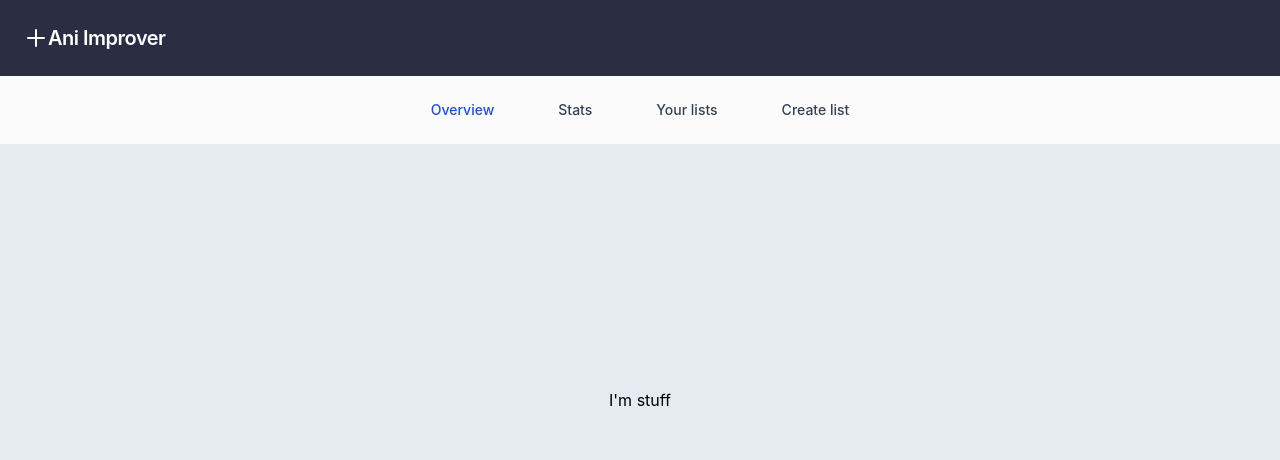
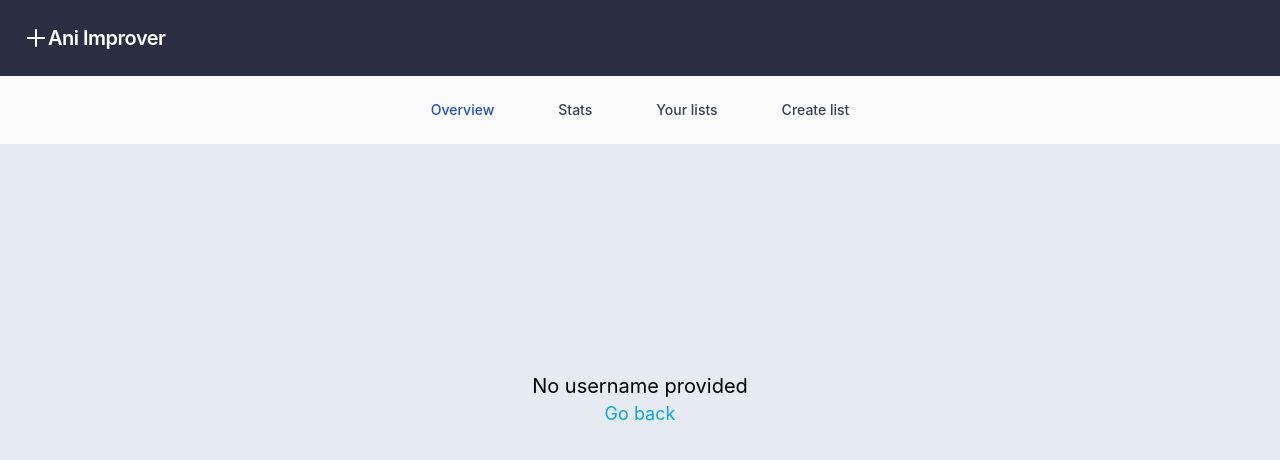
Before and after one commit to TheColorman/ani-improver, a Next.js app: page /overview in a window 1280 px wide. Shown: the top 460 px of the page. Built offline with nearby package versions, Linux system fonts and the light colour scheme; no server answers.

Commit message:
Began work on overview page

```diff
--- a/pages/overview.tsx
+++ b/pages/overview.tsx
@@ -1,27 +1,141 @@
 import type { NextPage } from 'next'
+import type { ApiOverviewResponse, ApiOverview } from '../types'
+import Header from '../components/Header'
+import Nav from '../components/Nav'
 import Head from 'next/head'
 import Image from 'next/image'
-import Script from 'next/script'
-import styles from '../styles/Home.module.css'
-import Header from '../components/Header'
-import Nav from '../components/Nav'
+import Link from 'next/link'
+import useStorage from '../lib/useStorage'
+import { useState, useEffect } from 'react'
 
-const Home: NextPage = () => {
-  return (
-    <>
+const RedirectUser = () => (
+  <>
+    <Head>
+      <title>Overview | Not logged in</title>
+    </Head>
     <div className='fixed w-screen h-36'>
       <Header />
       <Nav selected={"overview"} />
     </div>
-      <div className='flex justify-center items-center w-screen h-screen bg-[#e5ebf1]'>
-        <div className='flex-col justify-center items-center max-w-3xl text-center'>
-          <div>
-            I'm stuff
+    <div className="flex w-screen h-screen justify-center items-center bg-[#e5ebf1]">
+      <div className='text-center'>
+        <h1 className='text-xl'>No username provided</h1>
+        <Link
+          href='/'
+        >
+          <a className='text-lg text-sky-500 hover:underline'>
+            Go back
+          </a>
+        </Link>
+      </div>
+    </div>
+  </>
+)
+
+
+const Overview: NextPage = () => {
+  const { getItem, setItem, isBrowser } = useStorage()
+  const avatar = getItem('avatar')
+  const username = getItem('username')
+  const overviewDataString = getItem('overview')
+  const [overviewData, setOverviewData] = useState<ApiOverview | null>(null)
+
+  // Fetch data from API
+  const fetchOverviewData = async (username: string) => {
+    console.log("Fetching new data");
+    const data = (await fetch(`/api/overview?username=${username}`).then(res => res.json())) as ApiOverviewResponse
+
+    if (("error" in data) || data.User == null) {
+      return false
+    }
+    setItem('overview', JSON.stringify(data))
+    setOverviewData(data)
+    return true
+  }
+
+  useEffect(() => {
+    // If overview data is not set, fetch it
+    if (!overviewDataString) {
+      (async () => {
+        console.log("No data found");
+        // Get overview data
+        const success = await fetchOverviewData(username)
+        if (!success) {
+          console.log("Failed to fetch data");
+          return
+        }
+      })()
+    } else {
+      // If overview data is set, parse it
+      setOverviewData(JSON.parse(overviewDataString))
+    }
+  }, [])
+
+  if (!username || !avatar) {
+    // Redirect user to homepage
+    return <RedirectUser />
+  }
+
+  const timeSinceCreationMili = (Date.now() - (overviewData?.User.createdAt ?? 0) * 1000)
+  // Create human readable string (years, months, days, hours, minutes, seconds)
+  const timeSinceCreation = (() => {
+    const years = Math.floor(timeSinceCreationMili / (1000 * 60 * 60 * 24 * 365))
+    const months = Math.floor((timeSinceCreationMili % (1000 * 60 * 60 * 24 * 365)) / (1000 * 60 * 60 * 24 * 30))
+    const days = Math.floor((timeSinceCreationMili % (1000 * 60 * 60 * 24 * 30)) / (1000 * 60 * 60 * 24))
+    const hours = Math.floor((timeSinceCreationMili % (1000 * 60 * 60 * 24)) / (1000 * 60 * 60))
+    const minutes = Math.floor((timeSinceCreationMili % (1000 * 60 * 60)) / (1000 * 60))
+    const seconds = Math.floor((timeSinceCreationMili % (1000 * 60)) / 1000)
+    const timeStrings = [
+      years > 0 ? `${years} year${years > 1 ? 's' : ''}` : '',
+      months > 0 ? `${months} month${months > 1 ? 's' : ''}` : '',
+      days > 0 ? `${days} day${days > 1 ? 's' : ''}` : '',
+      hours > 0 ? `${hours} hour${hours > 1 ? 's' : ''}` : '',
+      minutes > 0 ? `${minutes} minute${minutes > 1 ? 's' : ''}` : '',
+      seconds > 0 ? `${seconds} second${seconds > 1 ? 's' : ''}` : '',
+    ]
+    return timeStrings.filter(str => str != '').join(', ')
+  })()
+
+  return (
+    <>
+      <Head>
+        <title>Overview</title>
+      </Head>
+      <div className='fixed w-screen h-36'>
+        <Header />
+        <Nav selected={"overview"} />
+      </div>
+      <div className='flex flex-col absolute top-36 w-screen bg-[#e5ebf1]'>
+        {overviewData ? (
+          <div className='flex flex-row w-11/12 h-96 justify-center items-center gap-28 border-b-2 border-[#9dc1e0]'>
+            <div className='flex flex-col justify-center text-center'>
+              <h2 className='text-xl'>Time on Anilist: {timeSinceCreation}</h2>
+              <a
+                href={`https://anilist.co/user/${getItem("username")}/`}
+                className="text-sky-500"
+              >
+                Go to profile
+              </a>
+            </div>
+            <Image
+              src={avatar}
+              width={200}
+              height={200}
+              alt='avatar'
+              className='rounded'
+            />
           </div>
-        </div>
+        ) : (
+          <div className='flex w-screen h-screen items-center justify-center'>
+            {/* Loading indicator */}
+            <div className='text-center'>
+              <h1 className='text-xl'>Loading...</h1>
+            </div>
+          </div>
+        )}
       </div>
     </>
   )
 }
 
-export default Home
+export default Overview
```
